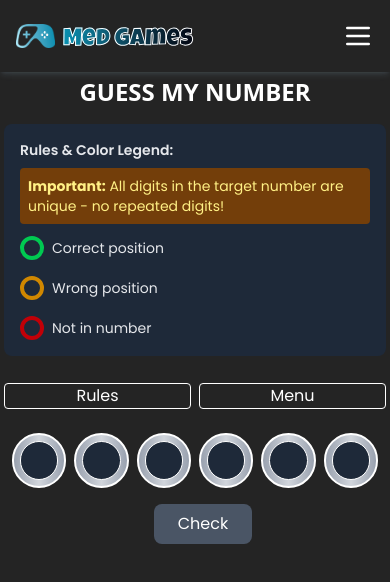
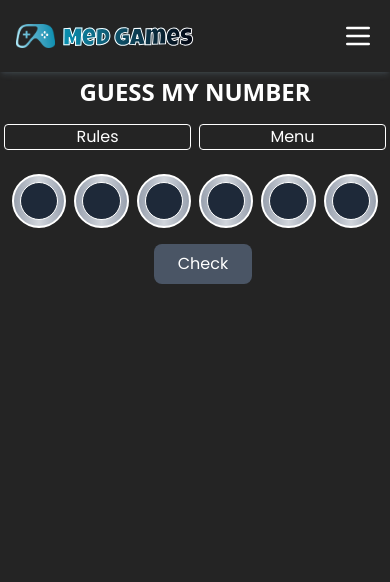
Before and after one commit to medaitmhamed/MedGames, a React (Vite) app: page /guess-my-number in a window 390 px wide. Shown: the top 582 px of the page. Built offline with nearby package versions, Linux system fonts and the light colour scheme; a web font is replaced by a local one.

Commit message:
make it responsive

```diff
--- a/src/games/guessMyNumber/components/GuessNbrGamePlay.jsx
+++ b/src/games/guessMyNumber/components/GuessNbrGamePlay.jsx
@@ -176,7 +176,7 @@ const GuessNbrGamePlay = () => {
       className="w-full flex flex-col items-center gap-[7vw] text-white
     md:flex-row md:items-start"
     >
-      <div className="max-w-sm bg-gray-800 rounded-lg text-sm overflow-hidden">
+      <div className="hidden md:block max-w-sm bg-gray-800 rounded-lg text-sm overflow-hidden">
         <p className="p-4 text-gray-200">
           <h4 className="font-semibold mb-2">Rules & Color Legend:</h4>
           <div className="mb-3 p-2 bg-yellow-900 rounded text-yellow-200">
@@ -200,7 +200,7 @@ const GuessNbrGamePlay = () => {
         </p>
       </div>
       <div className="w-full max-w-md h-fit">
-        <div className="w-full h-fit flex">
+        <div className="w-full h-fit">
           <div className="md:hidden w-full flex gap-x-2 mb-2">
             <button
               type="button"
```
